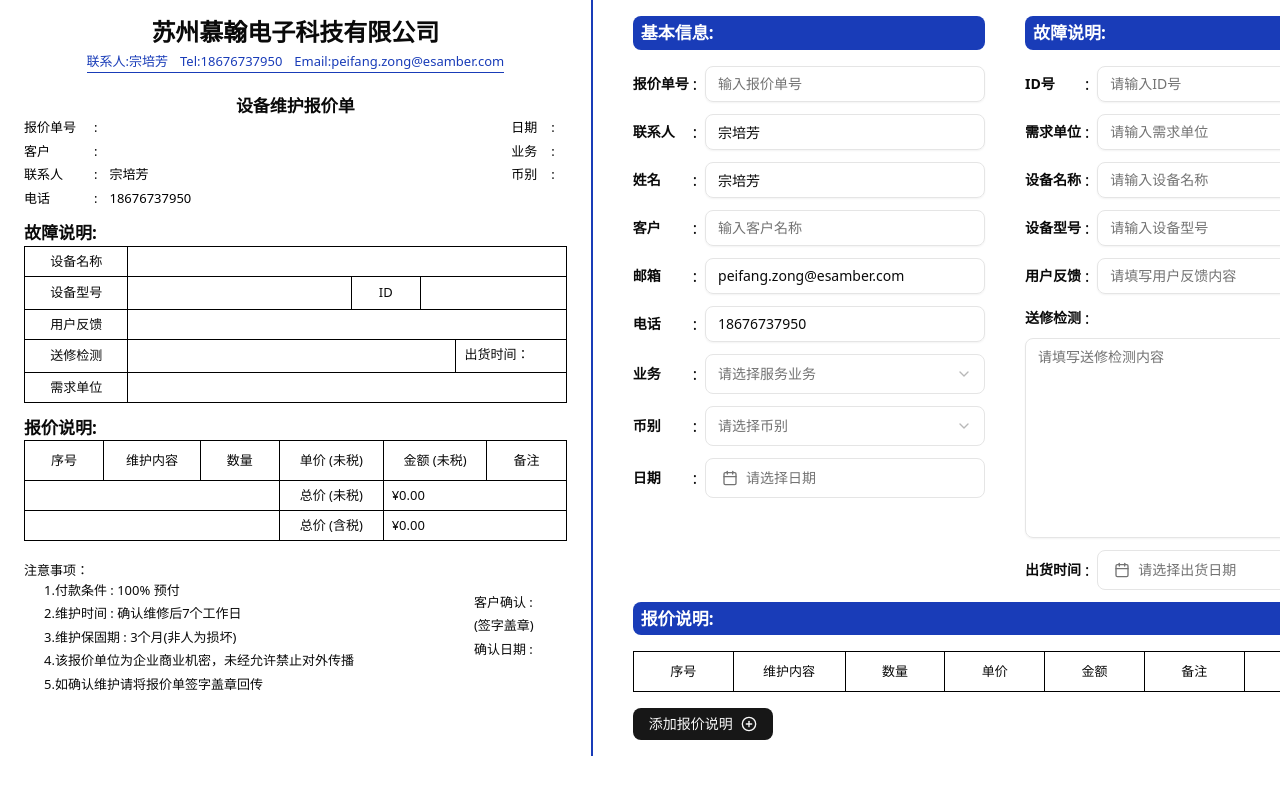
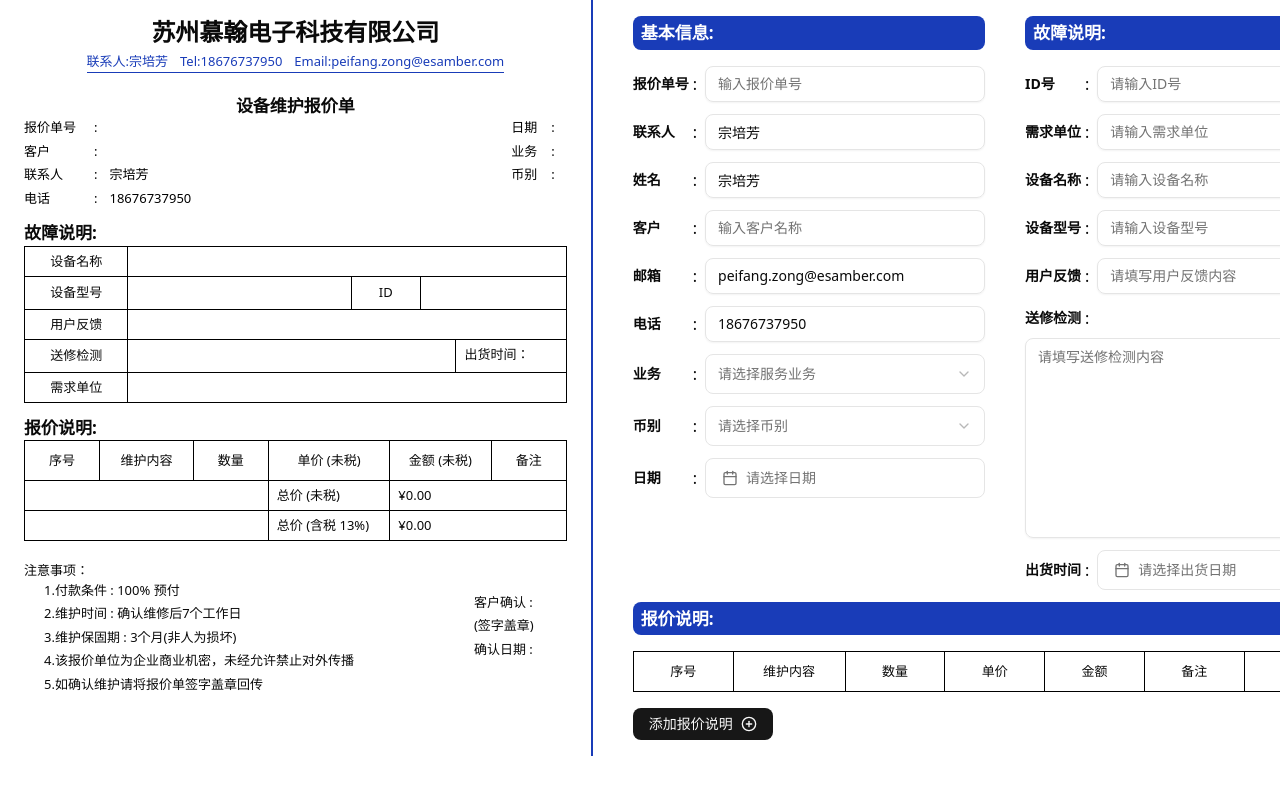
Before and after one commit to nickchow2020/turbo-invoice-app, a Next.js app: page / in a window 1280 px wide. Shown: the top 794 px of the page. Built offline with nearby package versions, Linux system fonts and the light colour scheme.

Commit message:
add handle fct tax

```diff
--- a/src/app/page.tsx
+++ b/src/app/page.tsx
@@ -26,6 +26,7 @@
     userFeedback: string;
     repairServices: string;
     deliveryTime: string;
+    fctTax: boolean;
     pricingInstructions: Invoice[];
 };
 
@@ -51,6 +52,9 @@
             userFeedback: "",
             repairServices: "",
             deliveryTime: "",
+
+            //tax info
+            fctTax: false,
 
             //pricing info
             pricingInstructions: [],
--- a/src/components/PricingTable.tsx
+++ b/src/components/PricingTable.tsx
@@ -132,10 +132,20 @@
         name: "currencyType",
     });
 
+    const fctTax = useWatch({
+        control,
+        name: "fctTax",
+    });
+
     const currencySymbol = currencySymbols[currencyType] || "¥";
 
     // Add 13% tax
-    const taxRate = 0.13;
+    let taxRate = 0.13;
+
+    if (fctTax) {
+        taxRate += 0.05; // Add 5% FCT tax if applicable
+    }
+
     const totalWithTax = subtotal * (1 + taxRate);
 
     // Format both
@@ -199,7 +209,7 @@
                         colSpan={3}
                         className="text-[13px] text-center border border-black"
                     ></TableCell>
-                    <TableCell className="text-[13px] text-center border border-black">
+                    <TableCell className="text-[13px] text-left border border-black">
                         总价 (未税)
                     </TableCell>
                     <TableCell
@@ -211,8 +221,8 @@
                 </TableRow>
                 <TableRow className="bg-[#fff]">
                     <TableCell colSpan={3}></TableCell>
-                    <TableCell className="text-[13px] text-center border border-black">
-                        总价 (含税)
+                    <TableCell className="text-[13px] text-left border border-black">
+                        {fctTax ? "总价 (含税 13% + 5%FCT)" : "总价 (含税 13%)"}
                     </TableCell>
                     <TableCell
                         colSpan={2}
```
